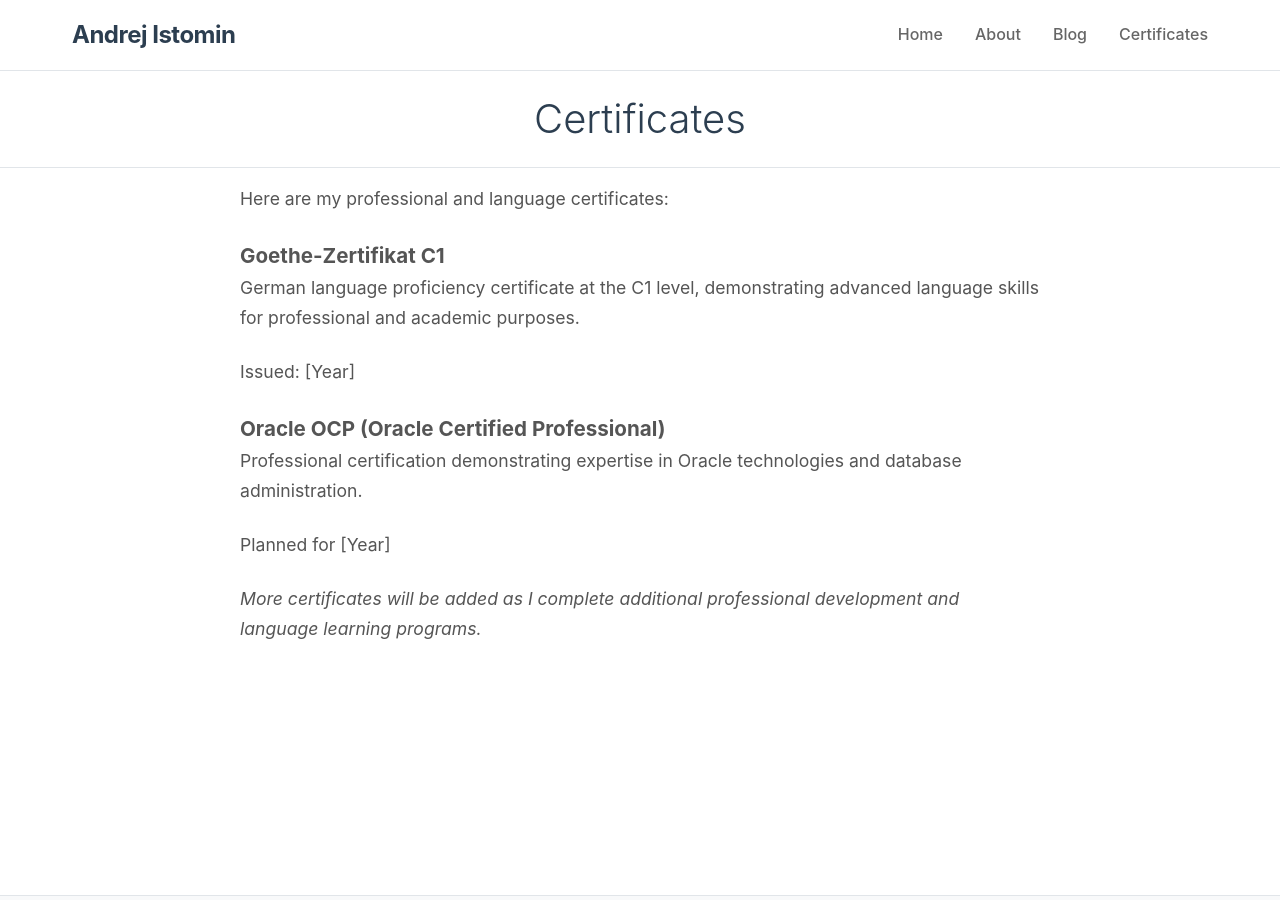
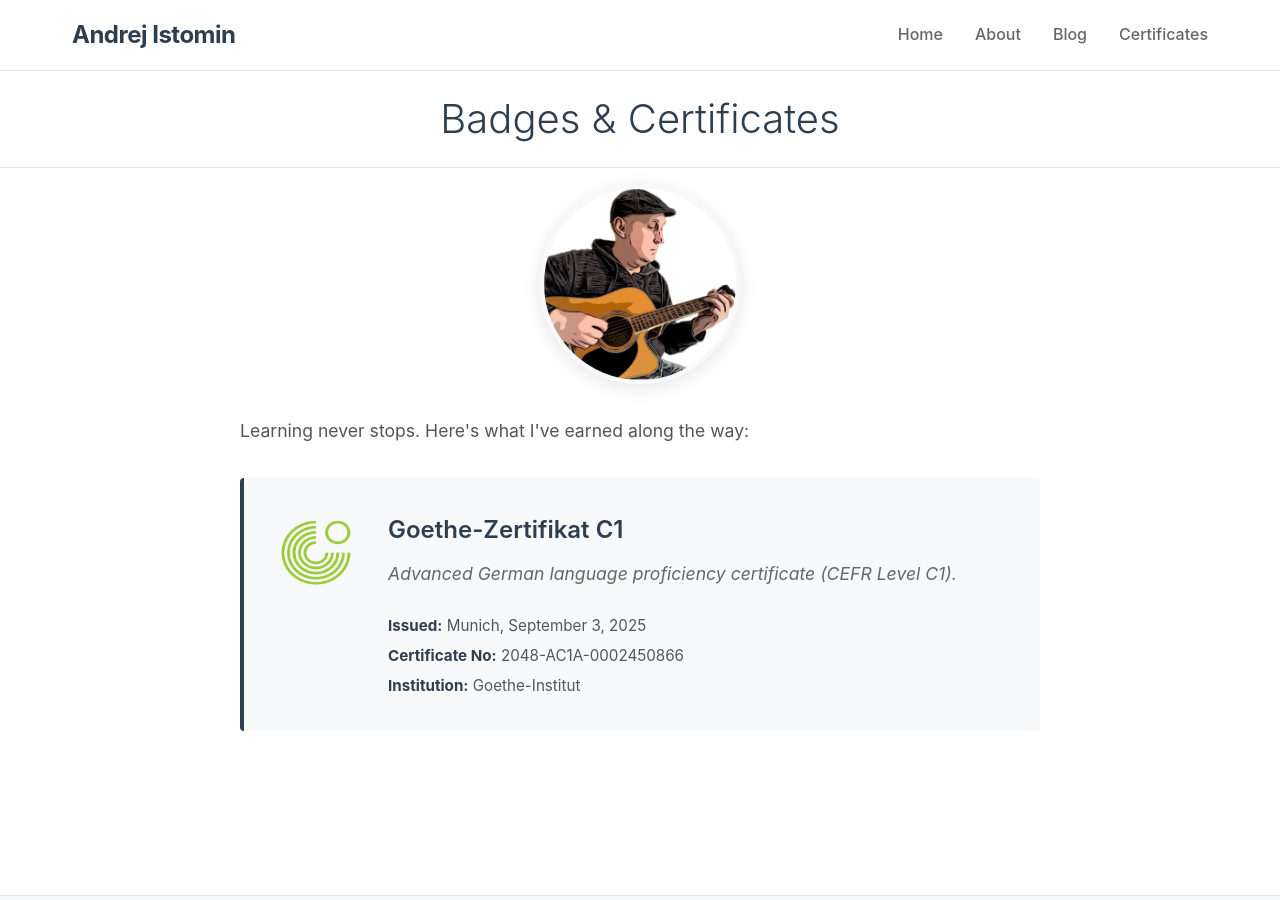
Before and after one commit to aistomin/aistomin.com, a Jekyll site: the page built from certificates.markdown, in a window 1280 px wide and 900 px high. Built offline with Jekyll 4.4.1, drawn with Linux system fonts in a browser that asks for light colours.

Commit message:
Issue #19. The certificates page is fixed... somewhat.

```diff
--- a/assets/css/main.css
+++ b/assets/css/main.css
@@ -232,6 +232,79 @@ a:hover {
     box-shadow: 0 4px 20px rgba(0,0,0,0.1);
 }
 
+.wedding-photo {
+    width: 200px;
+    height: 200px;
+    border-radius: 50%;
+    object-fit: cover;
+    object-position: left 15%;
+    margin: 0 auto 2rem auto;
+    display: block;
+    border: 4px solid #f8f9fa;
+    box-shadow: 0 4px 20px rgba(0,0,0,0.1);
+}
+
+/* Certificates */
+.certificates-list {
+    margin-top: 2rem;
+}
+
+.certificate-item {
+    background: #f8f9fa;
+    border-left: 4px solid #2c3e50;
+    padding: 2rem;
+    margin-bottom: 2rem;
+    border-radius: 4px;
+    display: flex;
+    gap: 2rem;
+    align-items: flex-start;
+}
+
+.certificate-icon {
+    flex-shrink: 0;
+}
+
+.certificate-details {
+    flex: 1;
+}
+
+.certificate-item h3 {
+    margin: 0 0 0.5rem 0;
+    color: #2c3e50;
+    font-size: 1.5rem;
+    font-weight: 600;
+}
+
+.certificate-description {
+    color: #666;
+    margin-bottom: 1rem;
+    font-style: italic;
+}
+
+.certificate-meta {
+    display: flex;
+    flex-direction: column;
+    gap: 0.25rem;
+}
+
+.certificate-meta p {
+    margin: 0;
+    color: #555;
+    font-size: 0.95rem;
+}
+
+.certificate-meta strong {
+    color: #2c3e50;
+}
+
+@media (max-width: 768px) {
+    .certificate-item {
+        flex-direction: column;
+        align-items: center;
+        text-align: center;
+    }
+}
+
 /* Footer */
 .site-footer {
     background: #f8f9fa;
--- a/certificates.markdown
+++ b/certificates.markdown
@@ -4,25 +4,28 @@ title: Certificates
 ---
 
 <div class="page-header">
-    <h1 class="page-title">Certificates</h1>
+    <h1 class="page-title">Badges & Certificates</h1>
 </div>
 
 <div class="page-content">
-    <p>Here are my professional and language certificates:</p>
+    <img src="/assets/images/me-and-guitar.png" alt="Andrej with guitar" class="about-photo" onerror="this.style.display='none'">
+
+    <p>Learning never stops. Here's what I've earned along the way:</p>
 
     <div class="certificates-list">
         <div class="certificate-item">
-            <h3>Goethe-Zertifikat C1</h3>
-            <p class="certificate-description">German language proficiency certificate at the C1 level, demonstrating advanced language skills for professional and academic purposes.</p>
-            <p class="certificate-date">Issued: [Year]</p>
-        </div>
-
-        <div class="certificate-item">
-            <h3>Oracle OCP (Oracle Certified Professional)</h3>
-            <p class="certificate-description">Professional certification demonstrating expertise in Oracle technologies and database administration.</p>
-            <p class="certificate-status">Planned for [Year]</p>
+            <div class="certificate-icon">
+                <img src="/assets/images/goethe-institut.png" alt="Goethe-Institut" width="80" height="80">
+            </div>
+            <div class="certificate-details">
+                <h3>Goethe-Zertifikat C1</h3>
+                <p class="certificate-description">Advanced German language proficiency certificate (CEFR Level C1).</p>
+                <div class="certificate-meta">
+                    <p><strong>Issued:</strong> Munich, September 3, 2025</p>
+                    <p><strong>Certificate No:</strong> 2048-AC1A-0002450866</p>
+                    <p><strong>Institution:</strong> Goethe-Institut</p>
+                </div>
+            </div>
         </div>
     </div>
-
-    <p><em>More certificates will be added as I complete additional professional development and language learning programs.</em></p>
 </div>
```
Also changed, not shown: assets/images/goethe-institut.png (added), assets/images/me-and-guitar.png (added).
